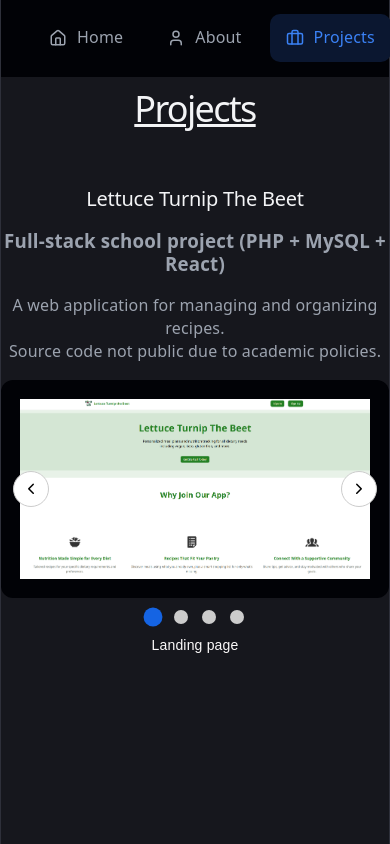
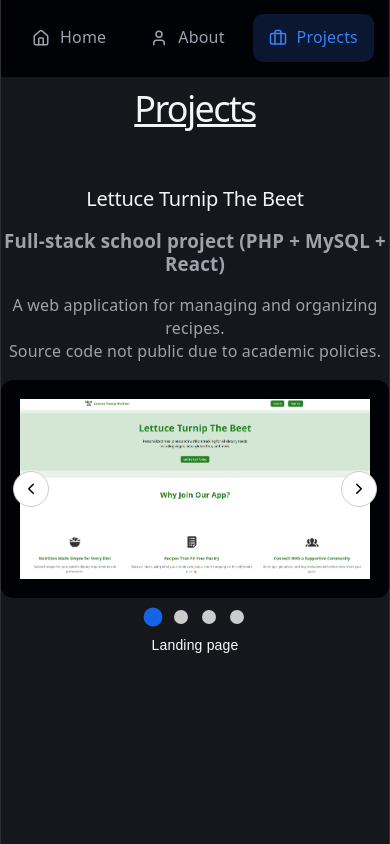
Before and after one commit to Ckubiak198/Portfolio, a React (Vite) app: page /Portfolio/projects in a window 390 px wide. Built offline with nearby package versions, Linux system fonts and the light colour scheme.

Commit message:
now the navbar actually shouldn't cause the screen to be scroll-rightable

```diff
--- a/src/components/pieces/navbar.css
+++ b/src/components/pieces/navbar.css
@@ -21,9 +21,12 @@
   align-items: center;
   justify-content: space-between;
 
-  padding: 0 32px;        /* instead of margin-left/right */
-  box-sizing: border-box; /* so padding doesn't add to width */
+  padding: 0 32px;
+  box-sizing: border-box;
 
+  @media (max-width: 768px) {
+    justify-content: center;
+  }
 }
 
 .navbar-logo, .navbar-logo:visited, .navbar-logo:active {
```
